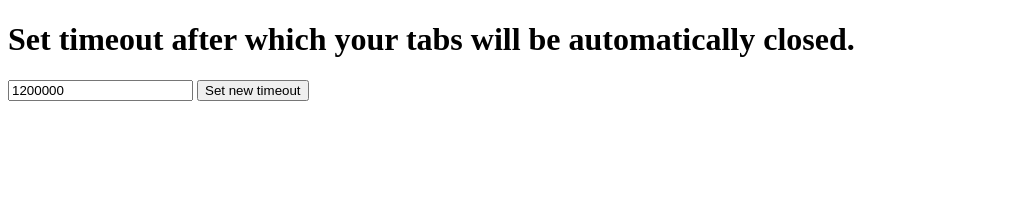
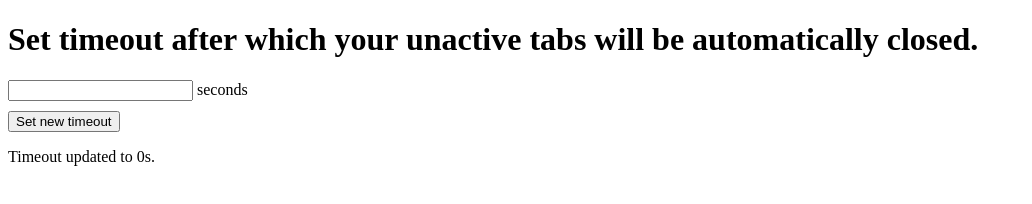
Before and after one commit to alestrunda/tab-terminator, a browser extension: page index.html in a window 1280 px wide. Both pictures are taken after a click on the button "Set new timeout". Shown: the whole page, without its empty margins (0-1032 px from the left). Drawn offline with Linux system fonts and the light colour scheme.

```diff
--- a/index.html
+++ b/index.html
@@ -2,11 +2,18 @@
 <html>
   <head>
     <style>
+      input {
+        margin-bottom: 10px;
+      }
     </style>
+    <title>Tab terminator</title>
   </head>
   <body>
-    <h1>Set timeout after which your tabs will be automatically closed.</h1>
-    <input type="number" value="1200000">
-    <button id="setTimeout">Set new timeout</button>
+    <h1>Set timeout after which your unactive tabs will be automatically closed.</h1>
+    <input id="timeoutInput" type="number"> seconds
+    <br />
+    <button id="timeoutButton">Set new timeout</button>
+    <p id="message"></p>
+    <script src="index.js"></script>
   </body>
 </html>
--- /dev/null
+++ b/index.js
@@ -0,0 +1,15 @@
+const timeoutButton = document.getElementById("timeoutButton");
+const timeoutInput = document.getElementById("timeoutInput");
+const message = document.getElementById("message");
+
+chrome.storage.sync.get(["timeout"], function (res) {
+  timeoutInput.value = res.timeout / 1000;
+});
+
+timeoutButton.onclick = function () {
+  let value = timeoutInput.value * 1000; //value is in seconds
+  chrome.storage.sync.set({ timeout: value }, function () {
+    console.log(`Timeout set: ${value}ms.`);
+    message.innerHTML = `Timeout updated to ${value / 1000}s.`;
+  });
+};
```
Also changed, not shown: background.js (+7 -3 lines).
